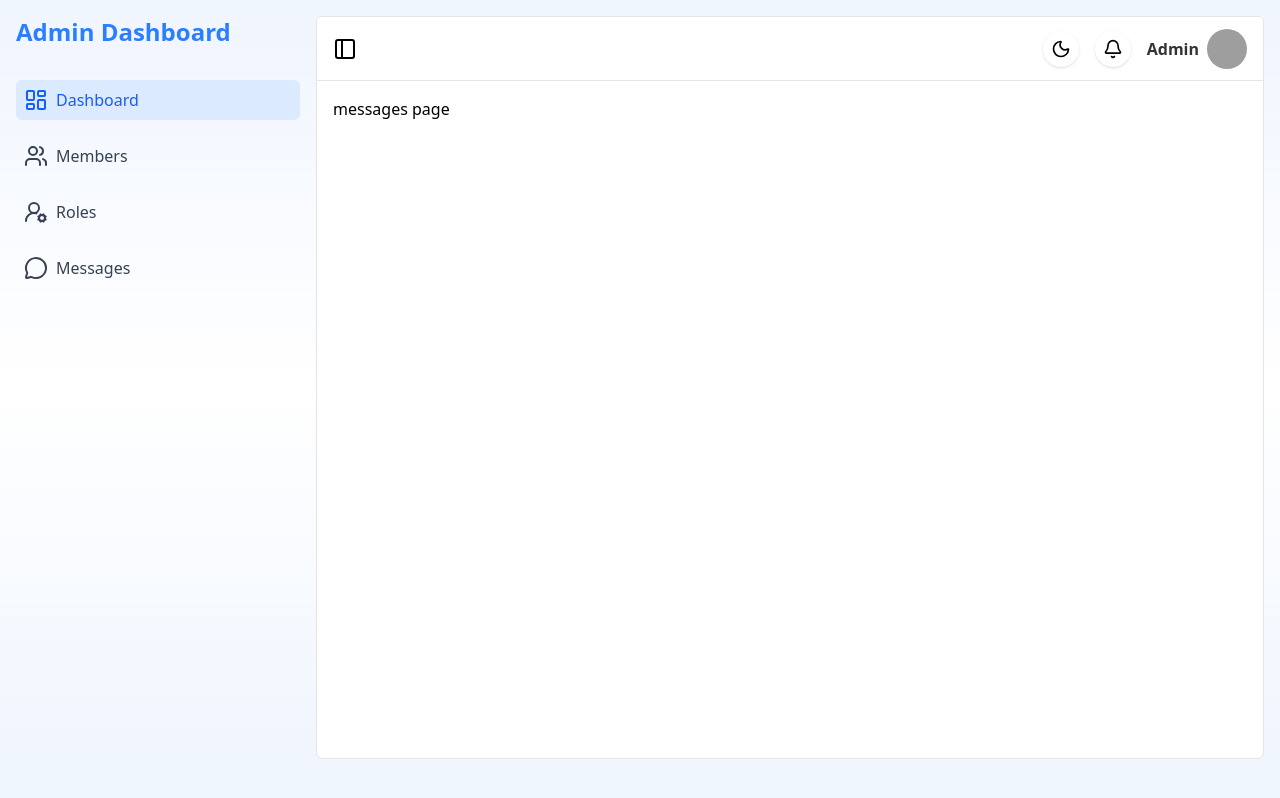
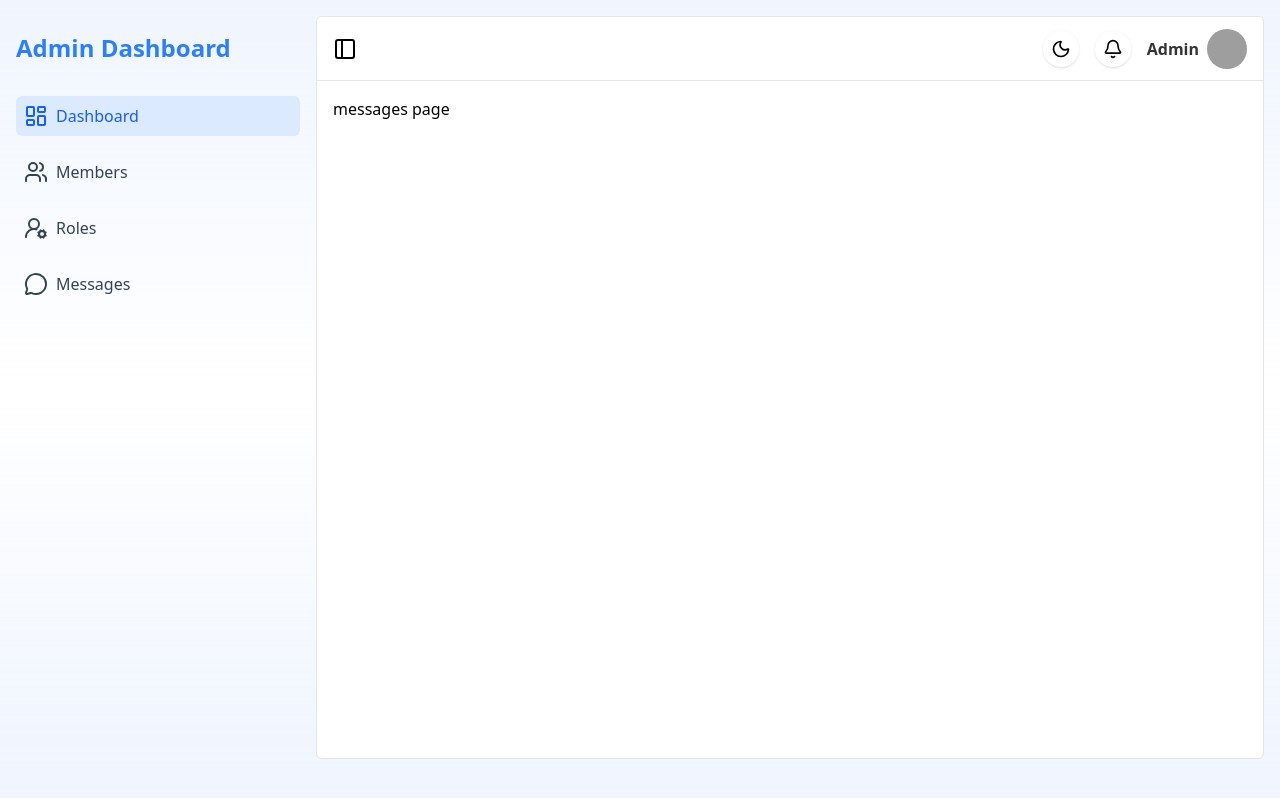
Before and after one commit to HarshalMargaj/saas-dashboard, a Next.js app: page /messages in a window 1280 px wide. Built offline with nearby package versions, Linux system fonts and the light colour scheme; grey boxes are pictures that could not be loaded.

Commit message:
fix sidebar padding

```diff
--- a/app/_components/Sidebar.jsx
+++ b/app/_components/Sidebar.jsx
@@ -22,7 +22,7 @@ const Sidebar = ({ visible }) => {
 
 	return (
 		<div
-			className={`py-4 pl-4 transition-all duration-300 ease-in-out ${
+			className={`py-8 pl-4 transition-all duration-300 ease-in-out ${
 				visible ? "w-[300px]" : "w-20 flex items-center flex-col"
 			} space-y-8 `}
 		>
```
